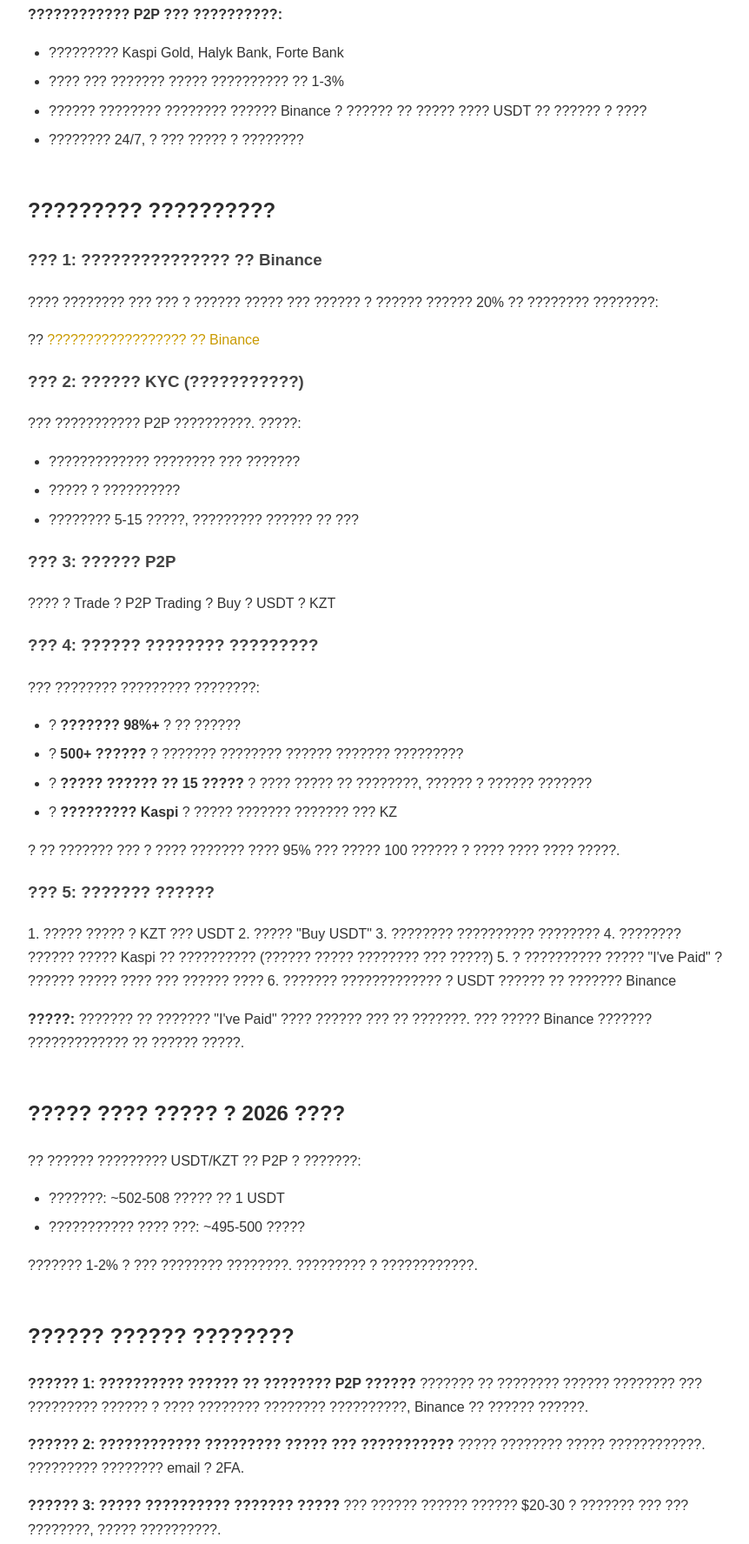
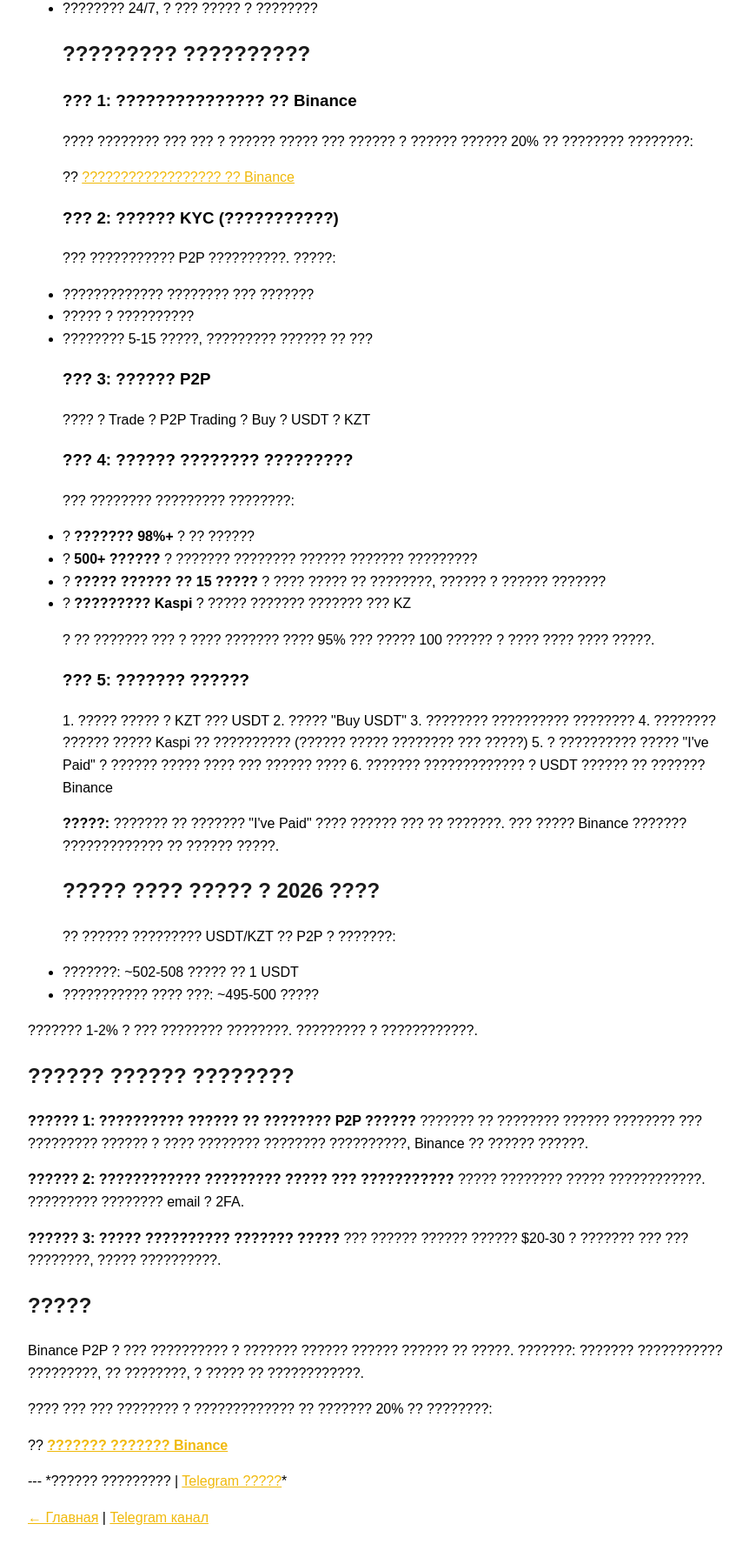
Before and after one commit to airobotics7794/airobotics7794.github.io, a plain HTML site: page article3.html in a window 1280 px wide. Shown: the part 421-2196 px from the top of the page at 87% size, without its empty margins (208-1070 px from the left). Drawn offline with Linux system fonts and the light colour scheme.

Commit message:
Add Binance P2P article

```diff
--- a/article3.html
+++ b/article3.html
@@ -3,54 +3,34 @@
 <head>
 <meta charset="UTF-8">
 <meta name="viewport" content="width=device-width, initial-scale=1.0">
-<meta name="description" content="Binance P2P Казахстан: пошаговое руководство по покупке USDT за тенге через Kaspi Bank">
-<meta name="keywords" content="binance p2p казахстан, купить usdt тенге, kaspi binance, криптовалюта казахстан">
+<meta name="description" content="Binance P2P Казахстан: как купить USDT за тенге через P2P торговлю">
 <title>Binance P2P Казахстан 2026</title>
-<style>
-body{font-family:Arial,sans-serif;max-width:800px;margin:0 auto;padding:20px;line-height:1.7;color:#333}
-h1{color:#1a1a1a;font-size:1.8em;border-bottom:3px solid #f0b90b;padding-bottom:10px}
-h2{color:#2c2c2c;margin-top:2em} h3{color:#444}
-a{color:#c99a00;text-decoration:none} a:hover{text-decoration:underline}
-ul{padding-left:1.5em} li{margin:0.4em 0}
-.nav{background:#f9f9f9;padding:12px;border-radius:6px;margin-top:2em;font-size:0.9em}
-</style>
+<style>body{font-family:Arial,sans-serif;max-width:800px;margin:0 auto;padding:20px;line-height:1.6}a{color:#f0b90b}h1,h2{color:#1a1a1a}</style>
 </head>
-<body>
-<h1>Binance P2P Казахстан 2026</h1>
-<p>﻿# Binance P2P ????????? 2026: ??? ?????? USDT ?? ????? ? ?????? ????</p>
-<p>???? ?? ????? ?????? ???????? ?? ????????: ??? ????????? ??????? Binance ?????? ????????, ???? ?? ? ??????????? ????? ? ????? P2P ????????. ???????? ????????.</p>
-<h2>??? ????? P2P ? ?????? ??? ?????? ??????? ??? KZ</h2>
-<p>P2P (peer-to-peer) ? ??? ???????? ???????? ????? ?????? ????? ????????? Binance. ?? ?????????? ????? ???????? ????? Kaspi ??? Halyk, ?? ?????????? ???? USDT. ??????? ?????????? ???????????, ??????? ??????? ?????? ?????.</p>
-<p><strong>???????????? P2P ??? ??????????:</strong> <ul> <li>????????? Kaspi Gold, Halyk Bank, Forte Bank</li> <li>???? ??? ??????? ????? ?????????? ?? 1-3%</li> <li>?????? ???????? ???????? ?????? Binance ? ?????? ?? ????? ???? USDT ?? ?????? ? ????</li> <li>???????? 24/7, ? ??? ????? ? ????????</li> </ul></p>
-<h2>????????? ??????????</h2>
-<h3>??? 1: ??????????????? ?? Binance</h3>
-<p>???? ???????? ??? ??? ? ?????? ????? ??? ?????? ? ?????? ?????? 20% ?? ???????? ????????:</p>
-<p>?? <a href="https://www.binance.com/referral/earn-together/refer2earn-usdc/claim?hl=en&ref=GRO_28502_ZVRUG">?????????????????? ?? Binance</a></p>
-<h3>??? 2: ?????? KYC (???????????)</h3>
-<p>??? ??????????? P2P ??????????. ?????: <ul> <li>????????????? ???????? ??? ???????</li> <li>????? ? ??????????</li> <li>???????? 5-15 ?????, ????????? ?????? ?? ???</li> </ul></p>
-<h3>??? 3: ?????? P2P</h3>
-<p>???? ? Trade ? P2P Trading ? Buy ? USDT ? KZT</p>
-<h3>??? 4: ?????? ???????? ?????????</h3>
-<p>??? ???????? ????????? ????????: <ul> <li>? <strong>??????? 98%+</strong> ? ?? ??????</li> <li>? <strong>500+ ??????</strong> ? ??????? ???????? ?????? ??????? ?????????</li> <li>? <strong>????? ?????? ?? 15 ?????</strong> ? ???? ????? ?? ????????, ?????? ? ?????? ???????</li> <li>? <strong>????????? Kaspi</strong> ? ????? ??????? ??????? ??? KZ</li> </ul></p>
-<p>? ?? ??????? ??? ? ???? ??????? ???? 95% ??? ????? 100 ?????? ? ???? ???? ???? ?????.</p>
-<h3>??? 5: ??????? ??????</h3>
-<p>1. ????? ????? ? KZT ??? USDT 2. ????? "Buy USDT" 3. ???????? ?????????? ???????? 4. ???????? ?????? ????? Kaspi ?? ?????????? (?????? ????? ???????? ??? ?????) 5. ? ?????????? ????? "I've Paid" ? ?????? ????? ???? ??? ?????? ???? 6. ??????? ????????????? ? USDT ?????? ?? ??????? Binance</p>
-<p><strong>?????:</strong> ??????? ?? ??????? "I've Paid" ???? ?????? ??? ?? ???????. ??? ????? Binance ??????? ????????????? ?? ?????? ?????.</p>
-<h2>????? ???? ????? ? 2026 ????</h2>
-<p>?? ?????? ????????? USDT/KZT ?? P2P ? ???????: <ul> <li>???????: ~502-508 ????? ?? 1 USDT</li> <li>??????????? ???? ???: ~495-500 ?????</li> </ul></p>
-<p>??????? 1-2% ? ??? ???????? ????????. ????????? ? ????????????.</p>
-<h2>?????? ?????? ????????</h2>
-<p><strong>?????? 1: ?????????? ?????? ?? ???????? P2P ??????</strong> ??????? ?? ???????? ?????? ???????? ??? ????????? ?????? ? ???? ???????? ???????? ??????????, Binance ?? ?????? ??????.</p>
-<p><strong>?????? 2: ???????????? ????????? ????? ??? ???????????</strong> ????? ???????? ????? ????????????. ????????? ???????? email ? 2FA.</p>
-<p><strong>?????? 3: ????? ?????????? ??????? ?????</strong> ??? ?????? ?????? ?????? $20-30 ? ??????? ??? ??? ????????, ????? ??????????.</p>
-<h2>?????</h2>
-<p>Binance P2P ? ??? ?????????? ? ??????? ?????? ?????? ?????? ?? ?????. ???????: ??????? ??????????? ?????????, ?? ????????, ? ????? ?? ????????????.</p>
-<p>???? ??? ??? ???????? ? ????????????? ?? ??????? 20% ?? ????????:</p>
-<p>?? <strong><a href="https://www.binance.com/referral/earn-together/refer2earn-usdc/claim?hl=en&ref=GRO_28502_ZVRUG">??????? ??????? Binance</a></strong></p>
-<p>--- *?????? ????????? | <a href="https://t.me/cryptokz_binance">Telegram ?????</a>*</p>
-<div class="nav">
-<a href="index.html">&larr; Все статьи</a> |
-<a href="https://t.me/cryptokz_binance">Telegram: @cryptokz_binance</a> |
-<a href="https://www.binance.com/referral/earn-together/refer2earn-usdc/claim?hl=en&ref=GRO_28502_ZVRUG">Binance со скидкой 20%</a>
-</div>
-</body></html>
+<body><p>﻿# Binance P2P ????????? 2026: ??? ?????? USDT ?? ????? ? ?????? ????</p><p>???? ?? ????? ?????? ???????? ?? ????????: ??? ????????? ??????? Binance ?????? ????????, ???? ?? ? ??????????? ????? ? ????? P2P ????????. ???????? ????????.</p><p><h2>??? ????? P2P ? ?????? ??? ?????? ??????? ??? KZ</h2></p><p>P2P (peer-to-peer) ? ??? ???????? ???????? ????? ?????? ????? ????????? Binance. ?? ?????????? ????? ???????? ????? Kaspi ??? Halyk, ?? ?????????? ???? USDT. ??????? ?????????? ???????????, ??????? ??????? ?????? ?????.</p><p><strong>???????????? P2P ??? ??????????:</strong>
+<ul><li>????????? Kaspi Gold, Halyk Bank, Forte Bank</li>
+<li>???? ??? ??????? ????? ?????????? ?? 1-3%</li>
+<li>?????? ???????? ???????? ?????? Binance ? ?????? ?? ????? ???? USDT ?? ?????? ? ????</li>
+<li>???????? 24/7, ? ??? ????? ? ????????</li></p><p><h2>????????? ??????????</h2></p><p><h3>??? 1: ??????????????? ?? Binance</h3></p><p>???? ???????? ??? ??? ? ?????? ????? ??? ?????? ? ?????? ?????? 20% ?? ???????? ????????:</p><p>?? <a href="https://www.binance.com/referral/earn-together/refer2earn-usdc/claim?hl=en&ref=GRO_28502_ZVRUG">?????????????????? ?? Binance</a></p><p><h3>??? 2: ?????? KYC (???????????)</h3></p><p>??? ??????????? P2P ??????????. ?????:
+<li>????????????? ???????? ??? ???????</li>
+<li>????? ? ??????????</li>
+<li>???????? 5-15 ?????, ????????? ?????? ?? ???</li></p><p><h3>??? 3: ?????? P2P</h3></p><p>???? ? Trade ? P2P Trading ? Buy ? USDT ? KZT</p><p><h3>??? 4: ?????? ???????? ?????????</h3></p><p>??? ???????? ????????? ????????:
+<li>? <strong>??????? 98%+</strong> ? ?? ??????</li>
+<li>? <strong>500+ ??????</strong> ? ??????? ???????? ?????? ??????? ?????????</li>
+<li>? <strong>????? ?????? ?? 15 ?????</strong> ? ???? ????? ?? ????????, ?????? ? ?????? ???????</li>
+<li>? <strong>????????? Kaspi</strong> ? ????? ??????? ??????? ??? KZ</li></p><p>? ?? ??????? ??? ? ???? ??????? ???? 95% ??? ????? 100 ?????? ? ???? ???? ???? ?????.</p><p><h3>??? 5: ??????? ??????</h3></p><p>1. ????? ????? ? KZT ??? USDT
+2. ????? "Buy USDT"
+3. ???????? ?????????? ????????
+4. ???????? ?????? ????? Kaspi ?? ?????????? (?????? ????? ???????? ??? ?????)
+5. ? ?????????? ????? "I've Paid" ? ?????? ????? ???? ??? ?????? ????
+6. ??????? ????????????? ? USDT ?????? ?? ??????? Binance</p><p><strong>?????:</strong> ??????? ?? ??????? "I've Paid" ???? ?????? ??? ?? ???????. ??? ????? Binance ??????? ????????????? ?? ?????? ?????.</p><p><h2>????? ???? ????? ? 2026 ????</h2></p><p>?? ?????? ????????? USDT/KZT ?? P2P ? ???????:
+<li>???????: ~502-508 ????? ?? 1 USDT</li>
+<li>??????????? ???? ???: ~495-500 ?????</li></ul></p><p>??????? 1-2% ? ??? ???????? ????????. ????????? ? ????????????.</p><p><h2>?????? ?????? ????????</h2></p><p><strong>?????? 1: ?????????? ?????? ?? ???????? P2P ??????</strong>
+??????? ?? ???????? ?????? ???????? ??? ????????? ?????? ? ???? ???????? ???????? ??????????, Binance ?? ?????? ??????.</p><p><strong>?????? 2: ???????????? ????????? ????? ??? ???????????</strong>
+????? ???????? ????? ????????????. ????????? ???????? email ? 2FA.</p><p><strong>?????? 3: ????? ?????????? ??????? ?????</strong>
+??? ?????? ?????? ?????? $20-30 ? ??????? ??? ??? ????????, ????? ??????????.</p><p><h2>?????</h2></p><p>Binance P2P ? ??? ?????????? ? ??????? ?????? ?????? ?????? ?? ?????. ???????: ??????? ??????????? ?????????, ?? ????????, ? ????? ?? ????????????.</p><p>???? ??? ??? ???????? ? ????????????? ?? ??????? 20% ?? ????????:</p><p>?? <strong><a href="https://www.binance.com/referral/earn-together/refer2earn-usdc/claim?hl=en&ref=GRO_28502_ZVRUG">??????? ??????? Binance</a></strong></p><p>---
+*?????? ????????? | <a href="https://t.me/cryptokz_binance">Telegram ?????</a>*
+</p>
+<p><a href="index.html">← Главная</a> | <a href="https://t.me/cryptokz_binance">Telegram канал</a></p>
+</body>
+</html>
```
